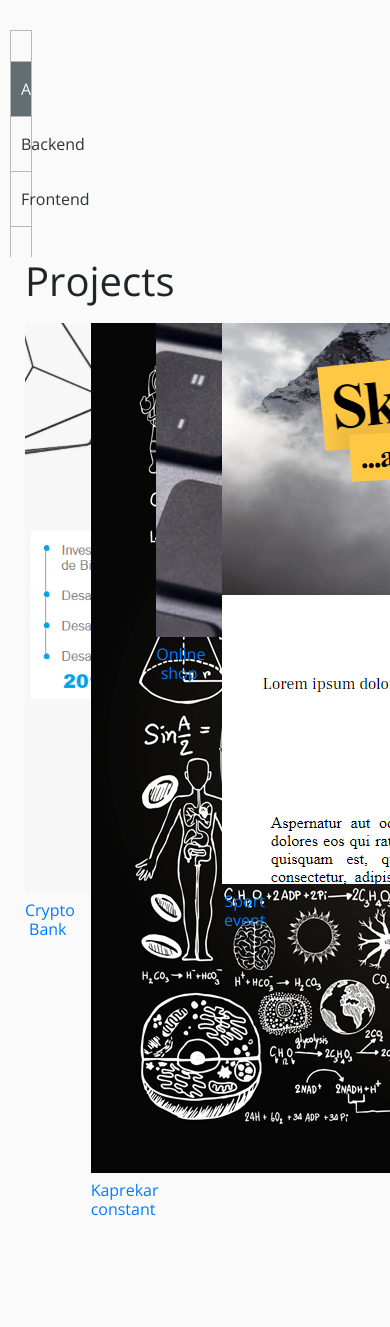
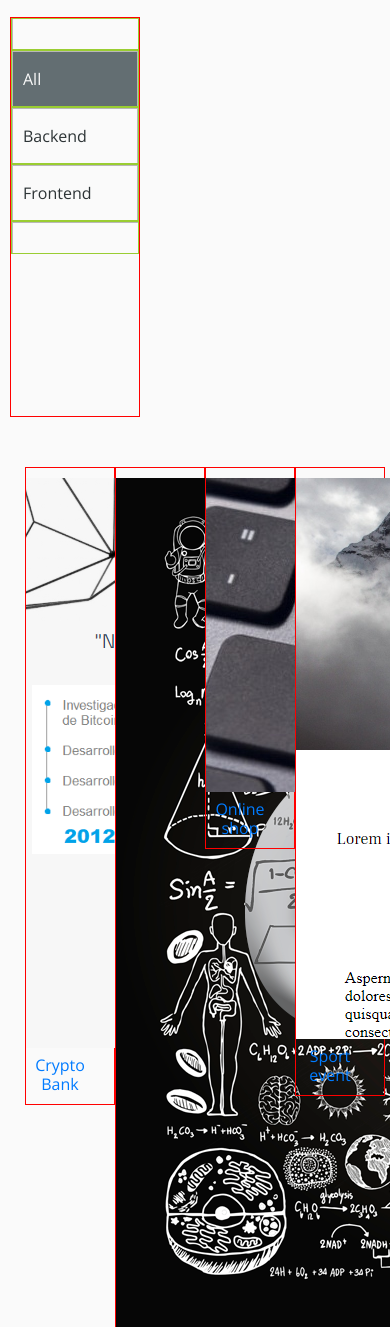
Before and after one commit to kubousky/my_page, a Django app: page /projects in a window 390 px wide; the page is wider, and only the part inside the window is pictured. Shown: the part 76-1403 px from the top of that part. Before the commit the page ends 1292 px from the top of that part, so only its background shows below. Run offline with Django 3.2, Linux system fonts and the light colour scheme; data comes from the database, SQL or seed files in the repository; some libraries are stand-ins or nearby versions; some web fonts are replaced.

Commit message:
sidebar 2

```diff
--- a/portfolio/static/css/my_style.css
+++ b/portfolio/static/css/my_style.css
@@ -367,19 +367,20 @@ header p{
 }
 
 #sidebar {
-    /* border: solid red 1px; */
-    width:150px;
-    padding:30px 100px 0 0;
-    float:left;
+    margin-top: 17px;
+    border: solid red 1px;
+    padding: 0px 0 0 0;
+    /* float: left; */
+    height: 400px;
 }
 
 #sidebar ul{
-    margin:0;
-    padding:0;
+    margin: 0;
+    padding: 0;
 }
 
 #sidebar ul li {
-    /* border: solid yellowgreen 1px; */
+    border: solid yellowgreen 1px;
     margin:0;
     padding:0;
     list-style:none;
@@ -402,11 +403,11 @@ header p{
     -o-transition: all 0.5s ease;
     transition: all 0.5s ease;
 }
-#invisible-up{
+#sidebar ul li #invisible-up{
     border-top: none;
     border-right: none;
 }
-#sidebar ul li a #invisible-down{border-right: none;}
+#sidebar ul li #invisible-down{border-right: none;}
 /* #sidebar ul li.selected {} */
 
 #sidebar ul li.selected a {
@@ -415,7 +416,10 @@ header p{
     text-decoration: none;
 }
 
+#main {margin-top:50px;}
+
 .item {
+    border: solid red 1px;
     width:25%;
     padding:10px 20px 10px 0;
     float:left;
--- a/portfolio/templates/base.html
+++ b/portfolio/templates/base.html
@@ -11,7 +11,6 @@
         <link href="https://fonts.googleapis.com/css?family=Telex&display=swap" rel="stylesheet">
         <link href="https://fonts.googleapis.com/css?family=Slabo+13px&display=swap" rel="stylesheet">
         <link href="https://fonts.googleapis.com/css?family=Roboto+Slab:300&display=swap" rel="stylesheet">
-        <!-- repetido en el final --><script src="https://code.jquery.com/jquery-3.2.1.slim.min.js" integrity="sha384-KJ3o2DKtIkvYIK3UENzmM7KCkRr/rE9/Qpg6aAZGJwFDMVNA/GpGFF93hXpG5KkN" crossorigin="anonymous"></script>
         <!-- Bootstrap -->
         <link rel="stylesheet" href="https://maxcdn.bootstrapcdn.com/bootstrap/4.0.0/css/bootstrap.min.css" integrity="sha384-Gn5384xqQ1aoWXA+058RXPxPg6fy4IWvTNh0E263XmFcJlSAwiGgFAW/dAiS6JXm" crossorigin="anonymous">
         <!-- <link href="{% static "js/script_js.js" %}" rel="stylesheet"> -->
--- a/portfolio/templates/home.html
+++ b/portfolio/templates/home.html
@@ -53,7 +53,7 @@
                 <div id="project_2">
                     {% load thumbnail %}
                     {% thumbnail project_2.image "215x150" crop="center" as p2im %}
-                        <img src="{{ p2im.url }}">
+                    <a href="{{ project_2.get_absolute_url }}"><img src="{{ p2im.url }}"></a>
                     {% endthumbnail %}
                     <a href="{{ project_2.get_absolute_url }}">{{ project_2.name }}</a>
                 </div>
@@ -62,7 +62,7 @@
                 <div id="project_3">
                     {% load thumbnail %}
                     {% thumbnail project_3.image "215x150" crop="center" as p3im %}
-                        <img src="{{ p3im.url }}">
+                    <a href="{{ project_3.get_absolute_url }}"><img src="{{ p3im.url }}"></a>
                     {% endthumbnail %}
                     <a href="{{ project_3.get_absolute_url }}">{{ project_3.name }}</a>
                 </div>
@@ -71,7 +71,7 @@
                 <div id="project_4">
                     {% load thumbnail %}
                     {% thumbnail project_4.image "215x150" crop="center" as p4im %}
-                        <img src="{{ p4im.url }}">
+                    <a href="{{ project_4.get_absolute_url }}"><img src="{{ p4im.url }}"></a>
                     {% endthumbnail %}
                     <a href="{{ project_4.get_absolute_url }}">{{ project_4.name }}</a>
                 </div>
--- a/portfolio/templates/portfolio/projects/list.html
+++ b/portfolio/templates/portfolio/projects/list.html
@@ -6,10 +6,9 @@
 {% endblock %}
 
 {% block content %}
-<main class="flex-fill">
-<div class="c d-flex align-content-around flex-wrap">
+
     <div id="projects" class="row">
-        <div id="sidebar" class="col-2 col-sm-2 col-md-2 col-lg-2">
+        <div id="sidebar" class="col-4 col-sm-3 col-md-3 col-lg-1">
             <ul>
                 <li><a id="invisible-up" href=""></a></li>
                 <li {% if not category %}class="selected"{% endif %}>
@@ -24,12 +23,12 @@
             </ul>
         </div>
 
-        <div id="main" class="col-9 col-sm-9 col-md-9 col-lg-9 project-list">
-            <h1>{% if category %}{{ category.name }}{% else %}Projects{% endif %}</h1>
+        <div id="main" class="col-12 col-sm-11 col-md-10 col-lg-11 project-list">
+            <!-- <h1>{% if category %}{{ category.name }}{% else %}Projects{% endif %}</h1> -->
             {% for project in projects %}
                 <div class="item">
                     {% load thumbnail %}
-                    {% thumbnail project.image "x150" as pim %}
+                    {% thumbnail project.image "215x150" crop="center" as pim %}
                         <a href="{{ project.get_absolute_url }}">
                             <img src="{% if pim %}{{ pim.url }}{% else %}{% static "img/no_image.png" %}{% endif %}">
                         </a>
@@ -39,6 +38,5 @@
             {% endfor %}
         </div>
     </div>
-</div>
-</main>
+
 {% endblock %}
```
